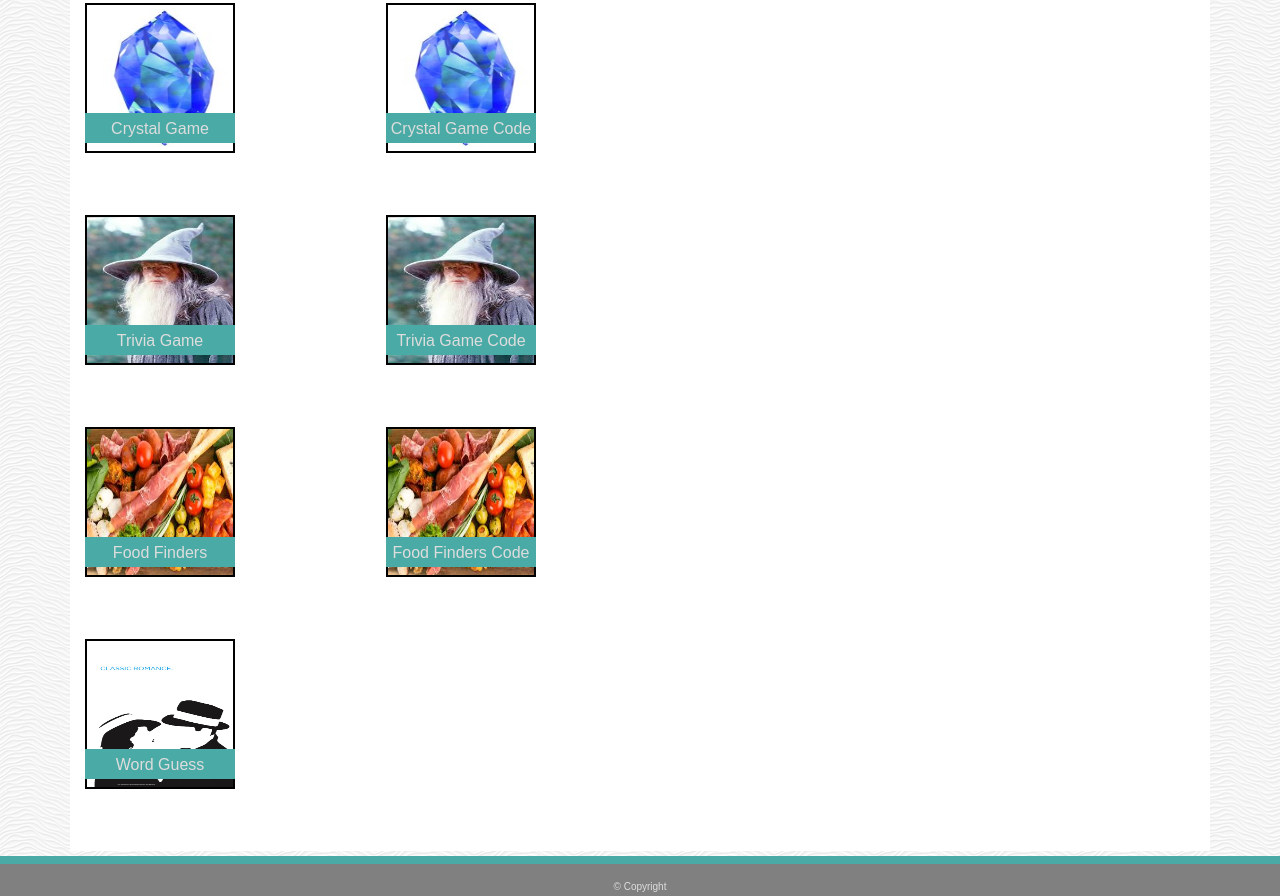
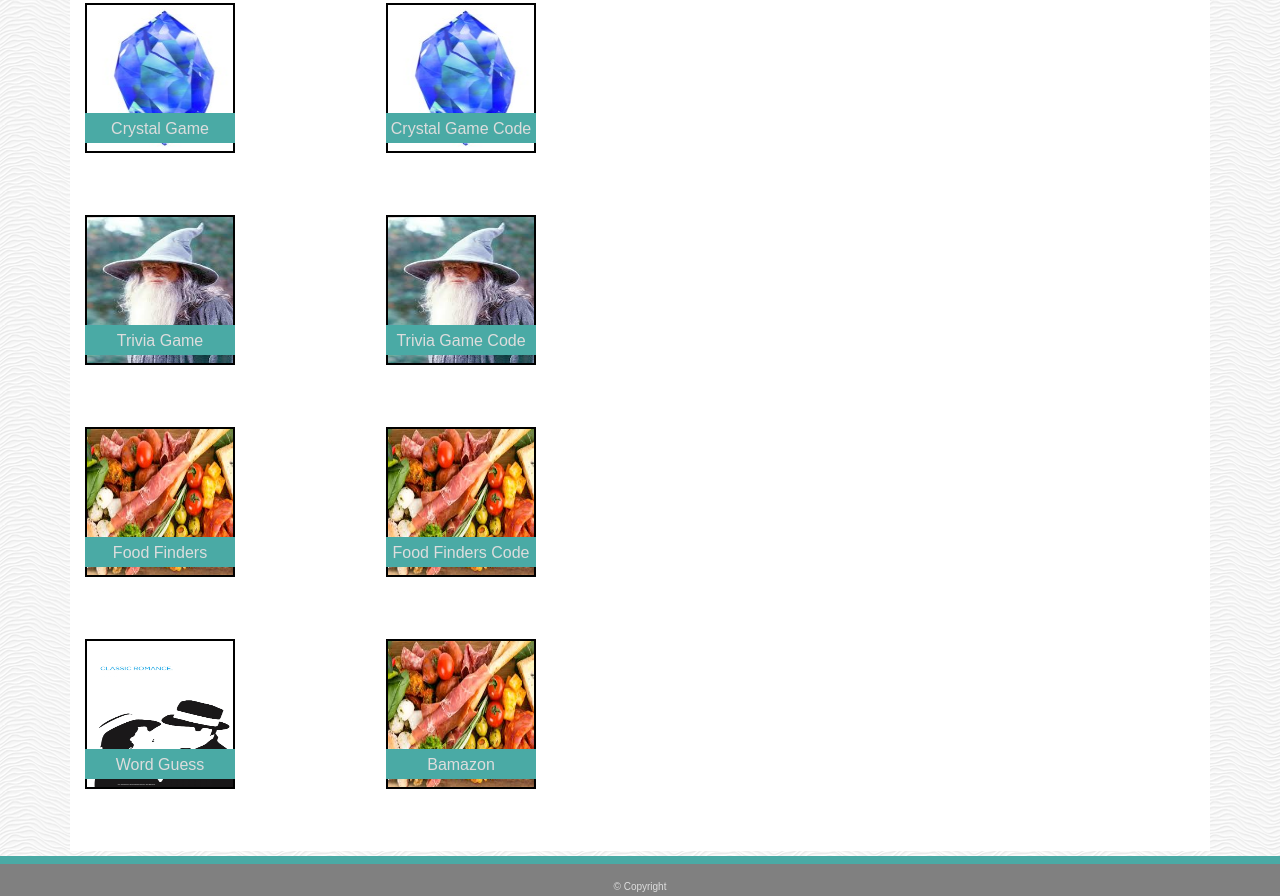
Before and after one commit to MatthewShawn/Bootstrap-Portfolio, a plain HTML site: page portfolio.html in a window 1280 px wide. Shown: the part 342-1238 px from the top of the page. Drawn offline with nearby package versions, Linux system fonts and the light colour scheme.

Commit message:
Added the Node.js program bamazon using sql to my portfolio

```diff
--- a/portfolio.html
+++ b/portfolio.html
@@ -102,7 +102,8 @@
                 <p class="box-label">Word Guess</p>
             </div>
             <div class="col-sm-3 mb-3 mr-3">
-
+                <a href="https://github.com/MatthewShawn/Nodejs_mysql"><img class="box" src="images/food.jpg" alt="bamazon"></a>
+                <p class="box-label">Bamazon</p>
             </div>
         </div>
 
```
